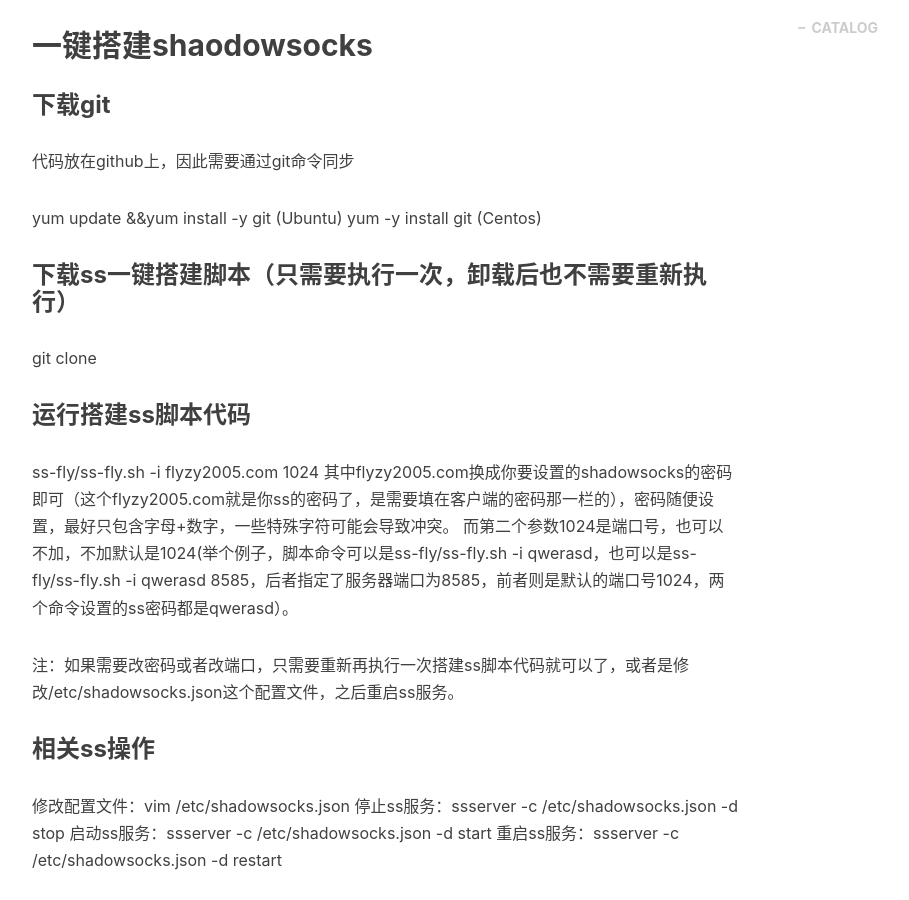
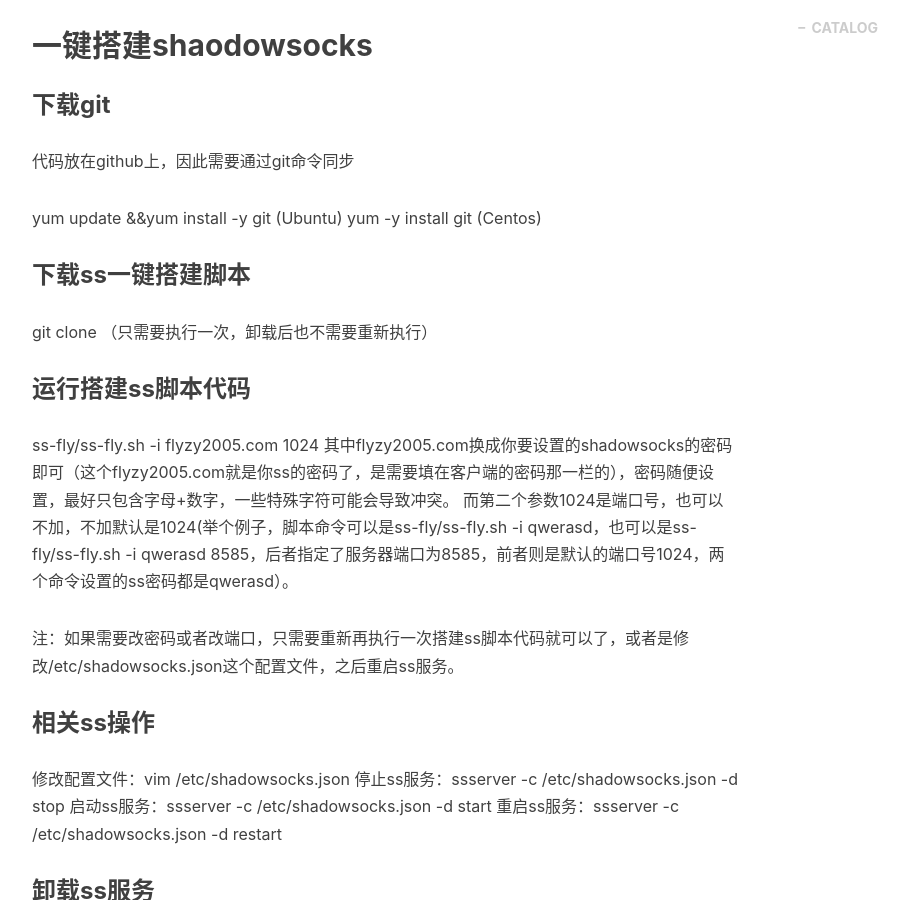
Before and after one commit to Hkaren78/Hkaren78.github.io, a Jekyll site: the page built from _posts/2019-01-20-buildSS.md, in a window 1280 px wide and 900 px high, scrolled down 4816 px. Shown: the whole window, without its empty margins (233-1142 px from the left). Built offline with Jekyll 4.4.1, drawn with Linux system fonts in a browser that asks for light colours; nearby versions of some CDN libraries; comment, search, counter and statistics services are not loaded.

```diff
--- a/_posts/2019-01-20-buildSS.md
+++ b/_posts/2019-01-20-buildSS.md
@@ -76,9 +76,10 @@ tags:
 yum update &&yum install -y git  (Ubuntu)
 yum -y install git  (Centos)
 
-### 下载ss一键搭建脚本（只需要执行一次，卸载后也不需要重新执行）
+### 下载ss一键搭建脚本
 
 git clone
+（只需要执行一次，卸载后也不需要重新执行）
 
 ### 运行搭建ss脚本代码
 
```
